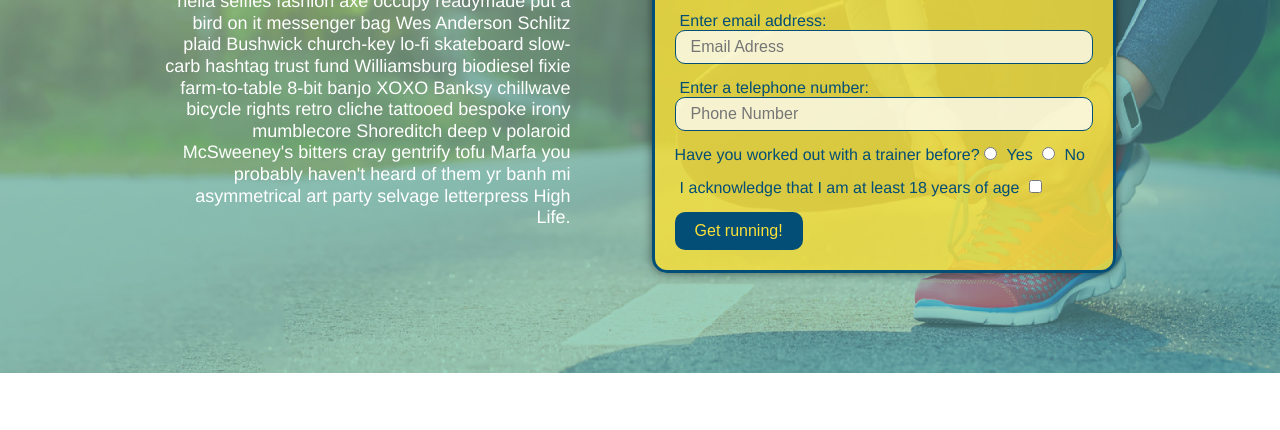
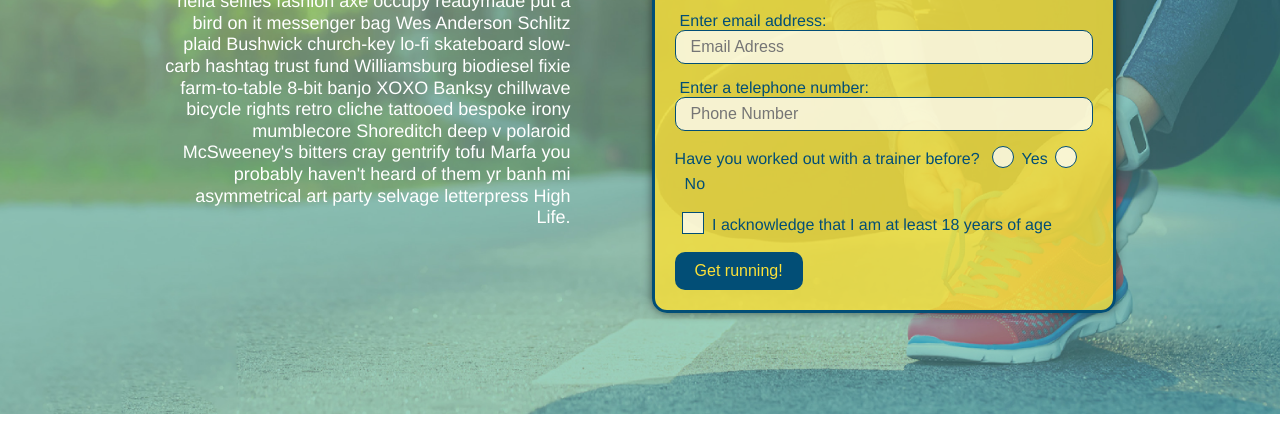
Before and after one commit to llattanzi/run-buddy, a plain HTML site: page index.html in a window 1280 px wide. Shown: the part 345-775 px from the top of the page. Drawn offline with Linux system fonts and the light colour scheme.

Commit message:
enhance hero form checkboxes and radio buttons

```diff
--- a/assets/css/style.css
+++ b/assets/css/style.css
@@ -24,6 +24,7 @@ header {
     background-position: center;
     background-attachment: fixed;
     background-position: 80%;
+    z-index: 9999;
 }
 
 header h1 {
@@ -174,6 +175,66 @@ section {
 
 .hero-form button:hover {
     background-color: #39a6b2;
+}
+
+.checkbox-wrapper input, .radio-wrapper input {
+    opacity: 0;
+}
+
+.checkbox-wrapper label, .radio-wrapper label {
+    position: relative;
+    left: 10px;
+    margin: 10px;
+    line-height: 1.6;
+}
+
+.checkbox-wrapper label::before, .radio-wrapper label::before {
+    content: "";
+    height: 20px;
+    width: 20px;
+    background: rgba(255, 255, 255, 0.75);
+    border: 1px solid #024e76;
+    position: absolute;
+    top: -4px;
+    left: -30px;
+}
+
+.radio-wrapper label::before {
+    border-radius: 50%;
+}
+
+.radio-wrapper label::after {
+    content: "";
+    width: 20px;
+    height: 20px;
+    border-radius: 50%;
+    background: #024e76;
+    position: absolute;
+    left: -29px;
+    top: -3px;
+    background-image: radial-gradient(circle, #39a6b2, #024e76)
+}
+
+.checkbox-wrapper label::after {
+    content: "";
+    height: 6px;
+    width: 14px;
+    border-left: 2px solid #024e76;
+    border-bottom: 2px solid #024e76;
+    position: absolute;
+    left: -26px;
+    top: 1px;
+    transform: rotate(-58deg);
+}
+
+.checkbox-wrapper input + label::after,
+.radio-wrapper input + label::after {
+    content: none;
+}
+
+.checkbox-wrapper input:checked + label::after,
+.radio-wrapper input:checked + label::after {
+    content: "";
 }
 
 /* HERO STYLES END */
--- a/index.html
+++ b/index.html
@@ -57,16 +57,20 @@
 
                     <p>
                         Have you worked out with a trainer before?
-                        <input type="radio" name="trainer-confirm" id="trainer-yes" />
-                        <label for="trainer-yes">Yes</label>
-                        <input type="radio" name="trainer-confirm" id="trainer-no" />
-                        <label for="trainer-no">No</label>
+                        <span class="radio-wrapper">
+                            <input type="radio" name="trainer-confirm" id="trainer-yes" />
+                            <label for="trainer-yes">Yes</label>
+                        </span>
+                        <span class="radio-wrapper">
+                            <input type="radio" name="trainer-confirm" id="trainer-no" />
+                            <label for="trainer-no">No</label>
+                        </span>
                     </p>
                     <p>
-                        <label for="checkbox">
-                        I acknowledge that I am at least 18 years of age
-                        </label>
-                        <input type="checkbox" name="age-confirm" id="checkbox" />
+                        <span class="checkbox-wrapper">
+                            <input type="checkbox" name="age-confirm" id="checkbox" />
+                            <label for="checkbox">I acknowledge that I am at least 18 years of age</label>
+                        </span>
                     </p>
                     <button type="submit">
                         Get running!
```
